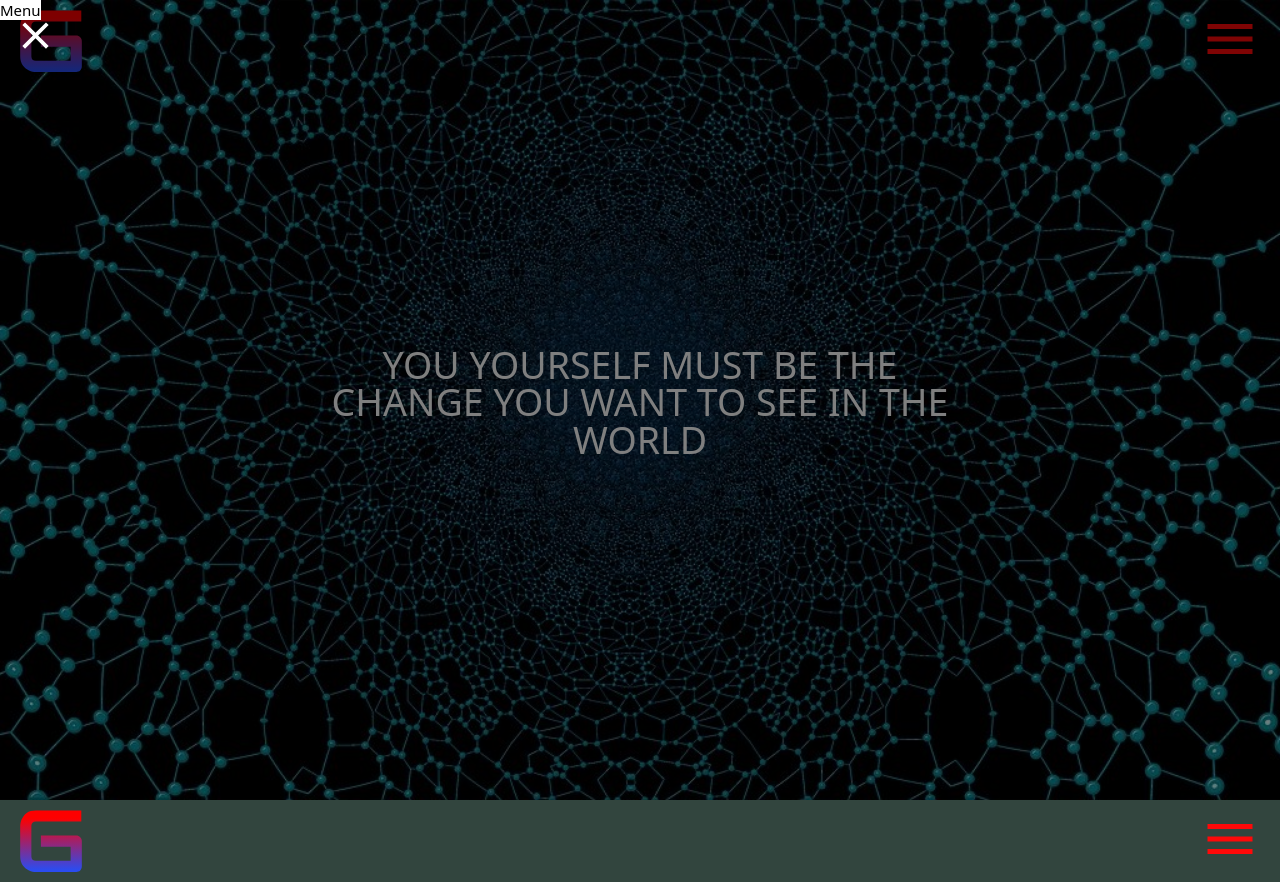
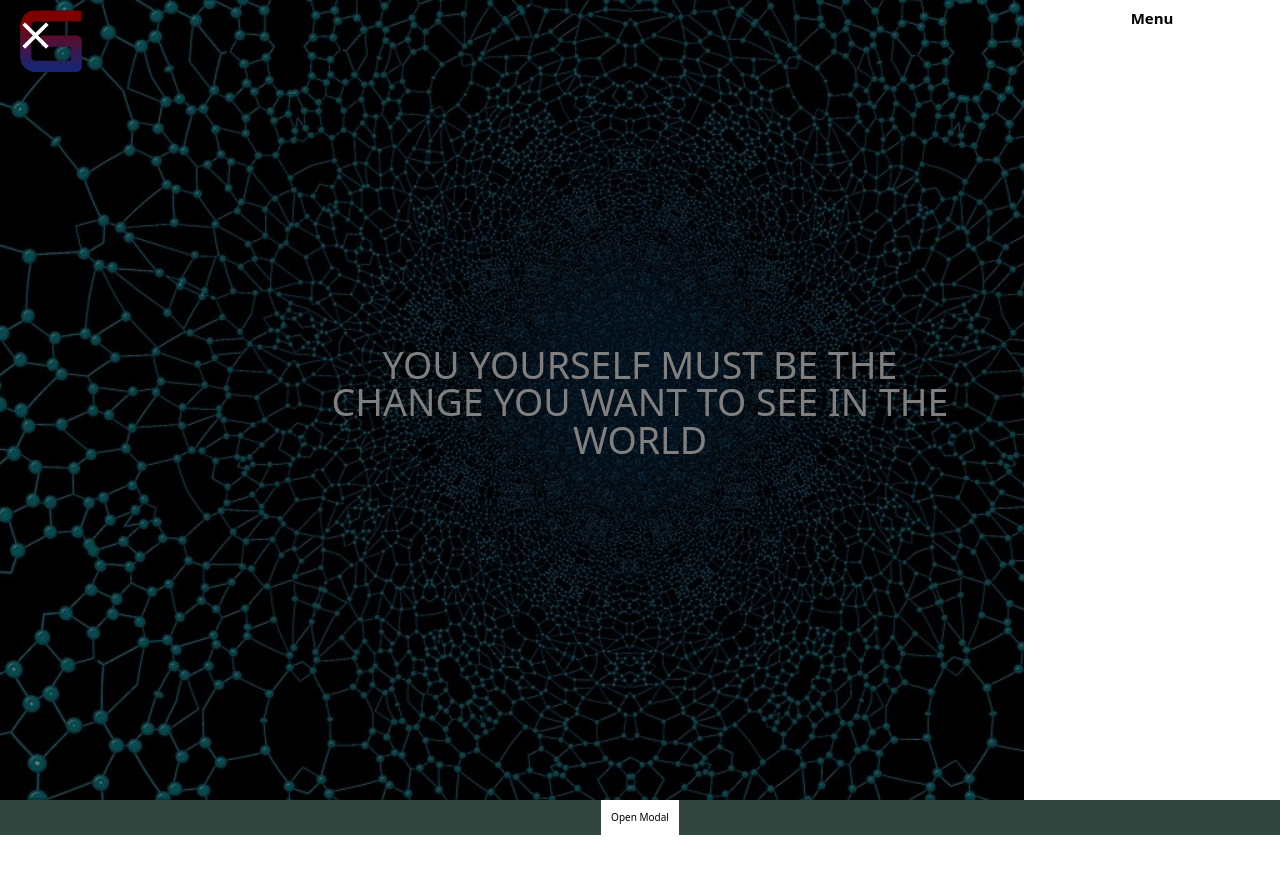
Before and after one commit to ghsanchez-97/ghsanchez-97, a React (Create React App) app: page / in a window 1280 px wide. Both pictures are taken after a click on the button 1230 px from the left and 39 px from the top of the page. After the commit the page ends 835 px from the top, so only its background shows below. Built offline with nearby package versions, Linux system fonts and the light colour scheme.

Commit message:
:construction: Testing de modal

```diff
--- a/src/App.js
+++ b/src/App.js
@@ -2,8 +2,15 @@ import React from "react";
 import "./styles/App.css";
 import Nav from "./View/Navegation/Navegation";
 import Message from "View/Message/message";
+import Modal from "./components/Modal/modal";
 
 function App() {
+  const [showModal, setShowModal] = React.useState(false);
+
+  const openModal = () => {
+    setShowModal((prev) => !prev);
+  };
+
   return (
     <React.Fragment>
       <div className="containers">
@@ -16,7 +23,14 @@ function App() {
           </div>
         </div>
         <main className="main__container">
-          <Nav />
+          <button onClick={openModal} className='bg-white cursor-pointer py-4 px-4 flex mx-auto'>Open Modal</button>
+          <Modal isOpen={showModal} onClose={setShowModal}>
+            <div className='flex justify-center absolute top-40 right-40'>
+              <h1 className='text-white text-2xl'>Are you ready?</h1>
+              <p className='text-white text-2xl'>Get exclusive access to our next launch.</p>
+              <button className='text-white text-2xl'>Join Now</button>
+            </div>
+          </Modal>
         </main>
       </div>
     </React.Fragment>
--- a/src/View/Navegation/Navegation.js
+++ b/src/View/Navegation/Navegation.jsx
@@ -1,8 +1,7 @@
 import React from 'react';
 import './Navegation.css';
 import logo from 'assets/img/LogoGhsh.svg';
-//import Drawer from 'components/Drawer/Drawer';
-import Modal from 'components/Modal/modal';
+import Drawer from '../../components/Drawer/Drawer';
 import { MdMenu } from 'react-icons/md';
 
 const Navegation = ({className=''}) => {
@@ -21,9 +20,13 @@ const Navegation = ({className=''}) => {
                 </div>
                 <div className={`navbar-drawer ${className}`}>
                     <button onClick={openModal} className='navbar__drawer--button'><MdMenu className='drawer--icon'/></button>
-                    <Modal isOpen={showModal} onClose={setShowModal}>
-                        <h1 className='bg-white text-black'>Menu</h1>
-                    </Modal>
+                    <Drawer isModal={showModal} isClose={setShowModal}>
+                        <div className="drawer__content">
+                            <div className="drawer-content__title">
+                                <h1>Menu</h1>
+                            </div>
+                        </div>
+                    </Drawer>
                 </div>
             </div>
         </React.Fragment>
--- a/src/components/Drawer/Drawer.jsx
+++ b/src/components/Drawer/Drawer.jsx
@@ -1,5 +1,5 @@
 import React from 'react';
-import { Modal } from 'components/Modal/modal';
+import Modal from '../Modal/modal';
 import './Drawer.css'
 
 const Drawer = ({children, className = "", isModal, isClose,}) => {
```
